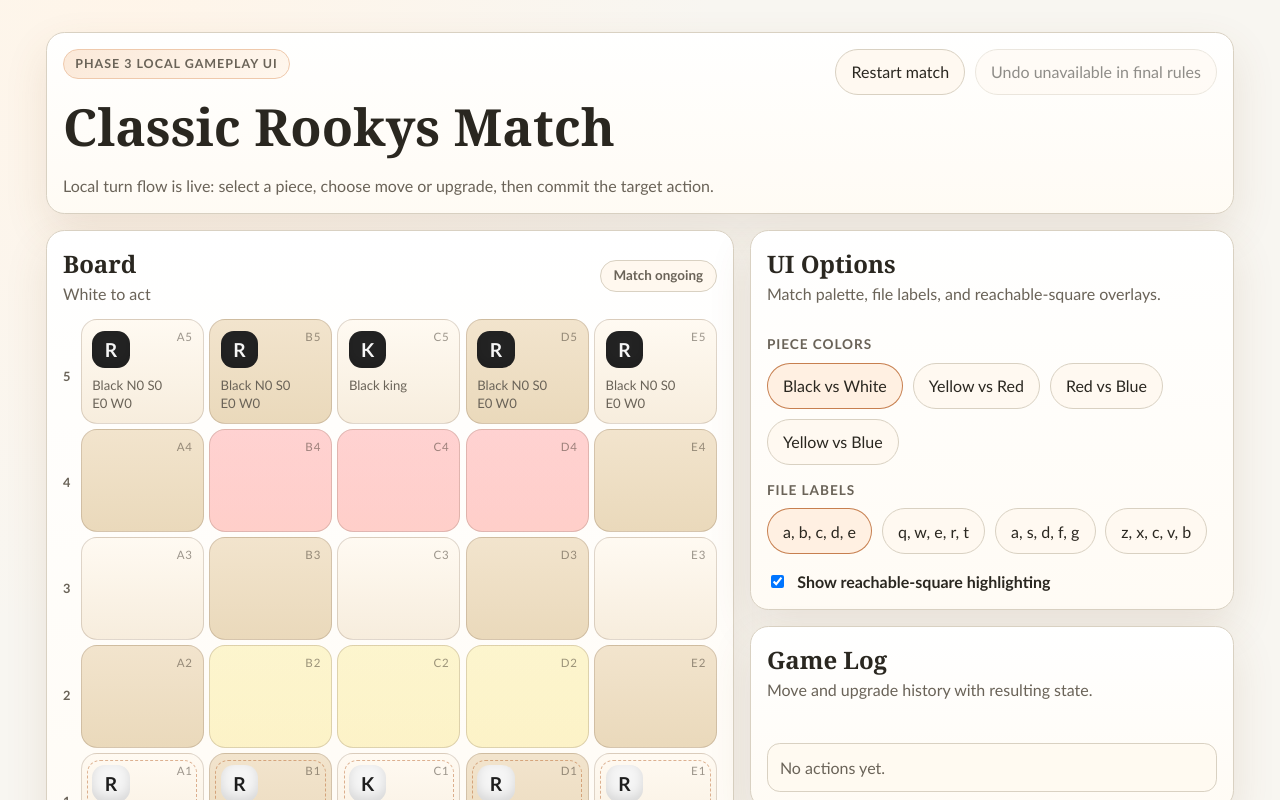
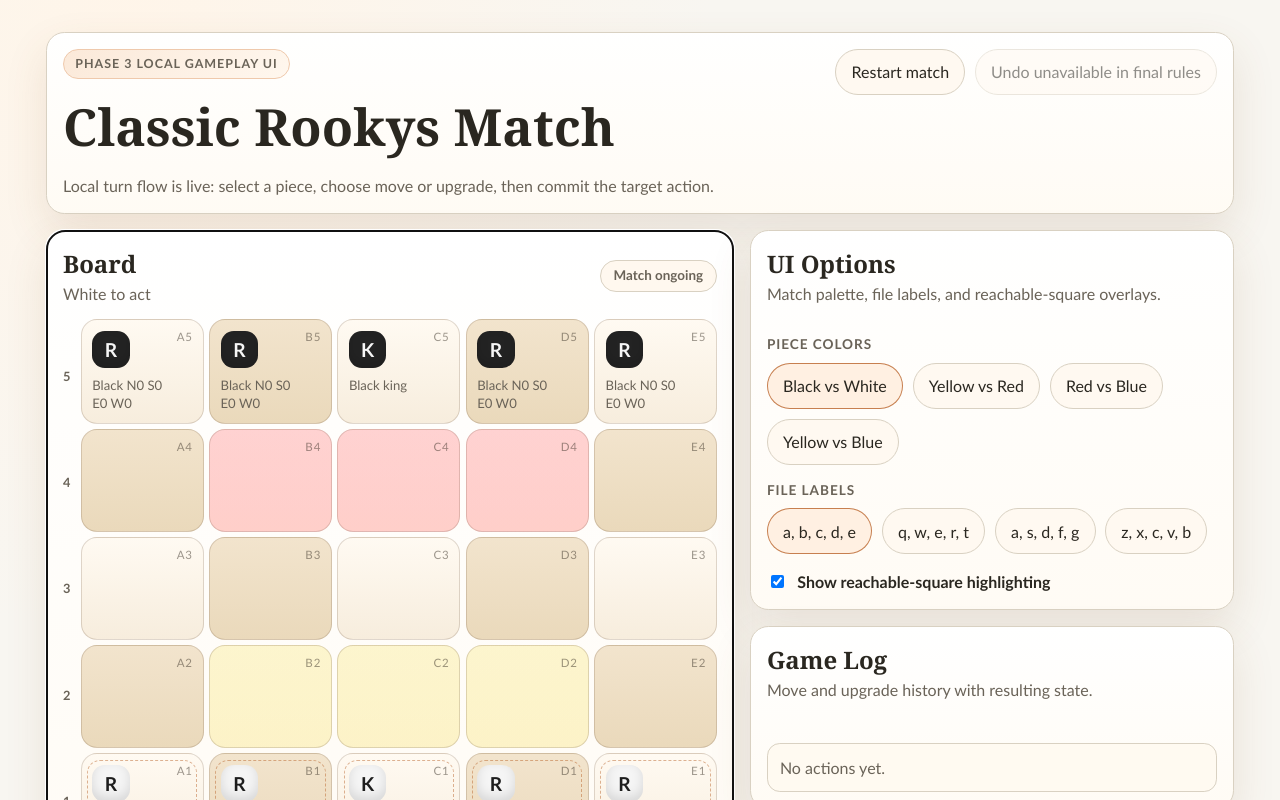
Before and after one commit to imnasnainaec/Rookys, a React (Vite) app: page / in a window 1280 px wide. Shown: the top 800 px of the page. Built offline with nearby package versions, Linux system fonts and the light colour scheme.

Commit message:
Auto-focus board panel on mount for immediate keyboard play

```diff
--- a/src/components/BoardPanel.tsx
+++ b/src/components/BoardPanel.tsx
@@ -1,3 +1,5 @@
+import { useEffect, useRef } from 'react'
+
 import type {
   Direction,
   PieceState,
@@ -64,8 +66,14 @@ export function BoardPanel({
   describeSquareForAssistiveTech,
   renderPieceMeta,
 }: BoardPanelProps) {
+  const sectionRef = useRef<HTMLElement>(null)
+
+  useEffect(() => {
+    sectionRef.current?.focus()
+  }, [])
+
   return (
-    <section className="card board-panel" aria-label="Game board panel" onKeyDown={onKeyboardActionKeyDown}>
+    <section ref={sectionRef} tabIndex={-1} className="card board-panel" aria-label="Game board panel" onKeyDown={onKeyboardActionKeyDown}>
       <div className="panel-heading">
         <div>
           <h2>Board</h2>
```
